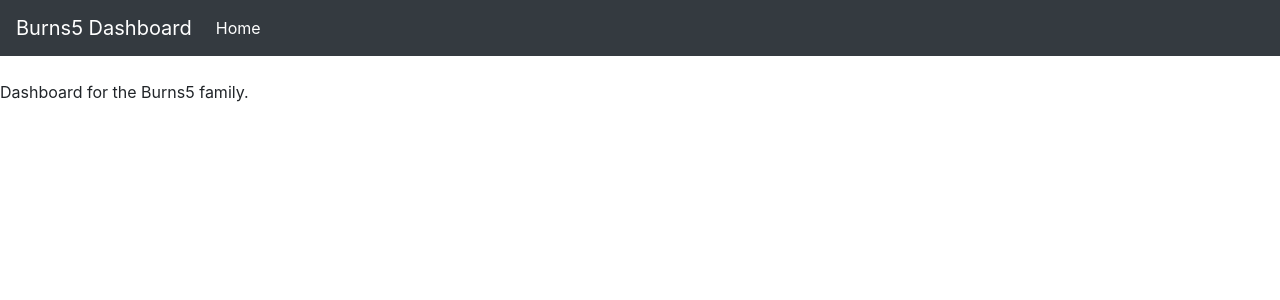
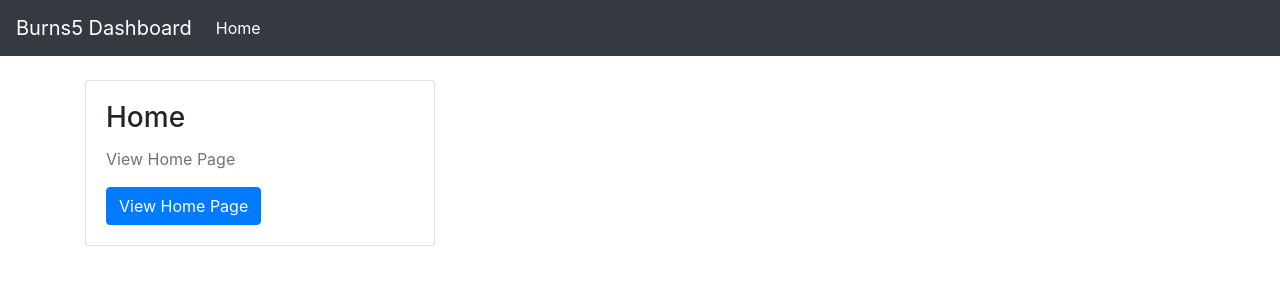
Before and after one commit to burnsra/burns5-dashboard-client, a React (Create React App) app: page / in a window 1280 px wide. Shown: the top 300 px of the page. Built offline with nearby package versions, Linux system fonts and the light colour scheme.

Commit message:
Addition of Home and Router components

```diff
--- a/src/App.js
+++ b/src/App.js
@@ -1,5 +1,6 @@
 import React, { Component } from 'react';
 import Header from './components/Header'
+import Router from './components/Router'
 import './App.css';
 
 class App extends Component {
@@ -7,9 +8,7 @@ class App extends Component {
     return (
       <div>
         <Header />
-        <p>
-          Dashboard for the Burns5 family.
-        </p>
+        <Router className="container" />
       </div>
     );
   }
--- /dev/null
+++ b/src/components/Home.js
@@ -0,0 +1,24 @@
+import React, { Component } from 'react';
+import { NavLink } from 'react-router-dom'
+
+class Home extends Component {
+  render() {
+    return (
+      <div className="Home">
+        <div className="row">
+          <div className="col-sm-4">
+            <div className="card">
+              <div className="card-body">
+                <h3 className="card-title">Home</h3>
+                <p className="card-text text-muted">View Home Page</p>
+                <NavLink className="btn btn-primary" to='/home'>View Home Page</NavLink>
+              </div>
+            </div>
+          </div>
+        </div>
+      </div>
+    );
+  }
+}
+
+export default Home;
--- /dev/null
+++ b/src/components/Router.js
@@ -0,0 +1,18 @@
+import React, { Component } from 'react';
+import { Switch, Route } from 'react-router-dom'
+import Home from './Home'
+
+class Router extends Component {
+  render() {
+    return (
+      <div className="container">
+        <Switch>
+          <Route exact path='/' component={Home}/>
+          <Route path='/home' component={Home}/>
+        </Switch>
+      </div>
+    );
+  }
+}
+
+export default Router;
```
